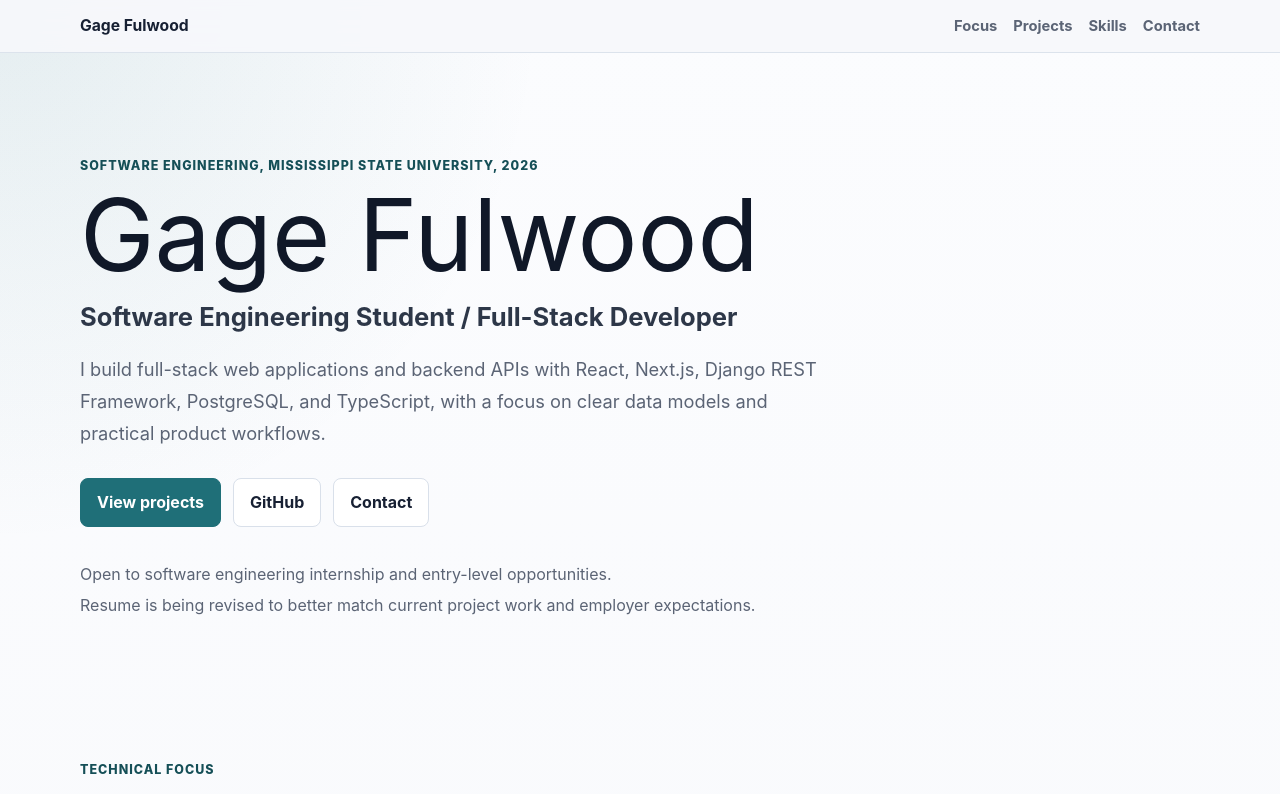
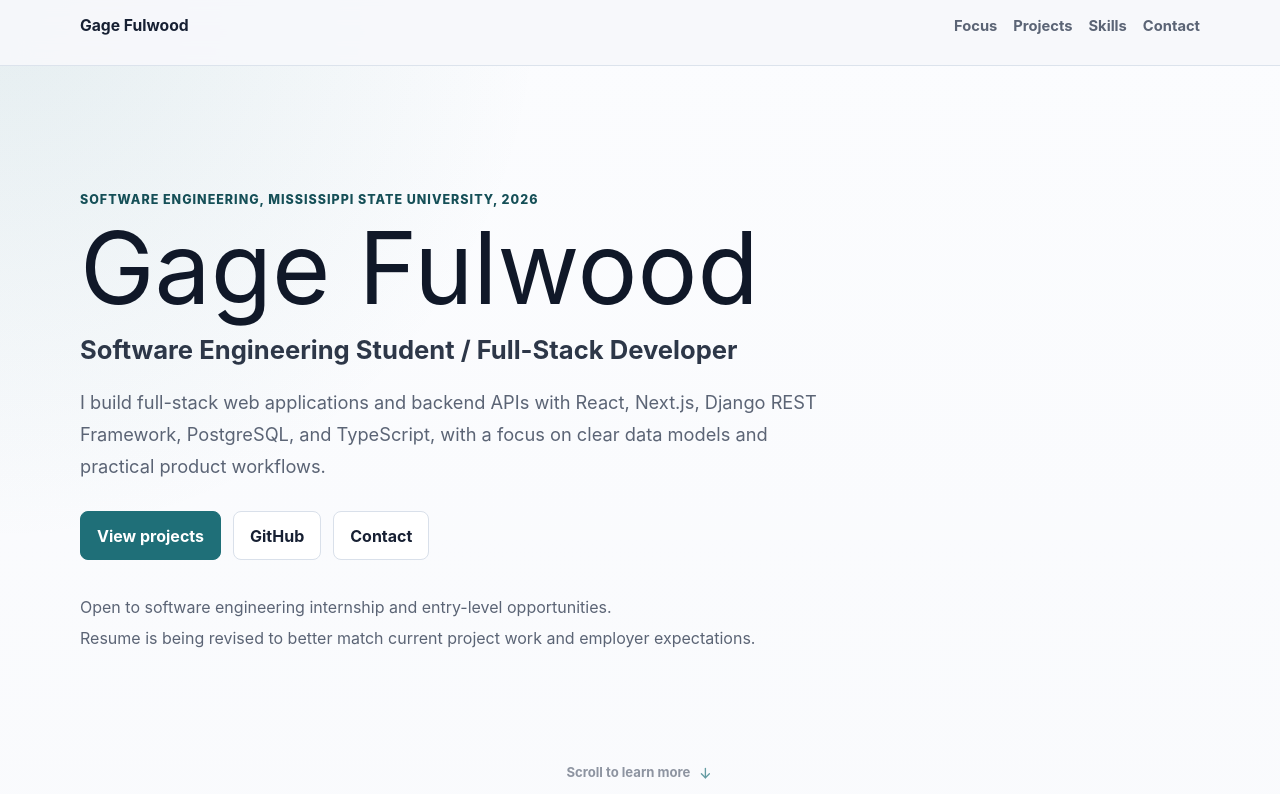
Before and after one commit to gagefulwood/portfolio-website, a Next.js app in the folder gagefulwood.com/: page / in a window 1280 px wide. Shown: the top 794 px of the page. Built offline with nearby package versions, Linux system fonts and the light colour scheme.

Commit message:
hero landing expansion

```diff
--- a/gagefulwood.com/src/app/components/hero-section.tsx
+++ b/gagefulwood.com/src/app/components/hero-section.tsx
@@ -25,6 +25,14 @@ export default function HeroSection() {
           <p>{profile.resumeNote}</p>
         </div>
       </div>
+
+      <a className="hero-scroll-indicator" href="#focus" aria-label="Scroll to technical focus">
+        <span>Scroll to learn more</span>
+        <svg viewBox="0 0 24 24" aria-hidden="true">
+          <path d="M12 5v14" />
+          <path d="m6 13 6 6 6-6" />
+        </svg>
+      </a>
     </section>
   );
 }
--- a/gagefulwood.com/src/app/globals.css
+++ b/gagefulwood.com/src/app/globals.css
@@ -1,6 +1,7 @@
 @import "tailwindcss";
 
 :root {
+  --nav-height: 4.15rem;
   --background: #f7f8fb;
   --foreground: #172033;
   --muted: #5b6475;
@@ -26,6 +27,7 @@
 
 html {
   scroll-behavior: smooth;
+  scroll-padding-top: var(--nav-height);
 }
 
 body {
@@ -37,6 +39,10 @@ body {
   font-family:
     Inter, ui-sans-serif, system-ui, -apple-system, BlinkMacSystemFont, "Segoe UI",
     sans-serif;
+}
+
+.page-shell {
+  min-height: 100svh;
 }
 
 a {
@@ -57,6 +63,7 @@ textarea {
   border-bottom: 1px solid rgba(217, 224, 234, 0.88);
   background: rgba(247, 248, 251, 0.92);
   backdrop-filter: blur(14px);
+  min-height: var(--nav-height);
 }
 
 .nav-inner {
@@ -90,7 +97,13 @@ textarea {
 }
 
 .hero-section {
-  padding: 6.5rem 1rem 4.5rem;
+  position: relative;
+  display: flex;
+  align-items: center;
+  min-height: calc(100svh - var(--nav-height) + 2px);
+  padding: 3.5rem 1rem 5.25rem;
+  scroll-snap-align: start;
+  scroll-margin-top: var(--nav-height);
 }
 
 .hero-inner {
@@ -200,8 +213,48 @@ textarea {
   margin: 0;
 }
 
+.hero-scroll-indicator {
+  position: absolute;
+  bottom: 1.35rem;
+  left: 50%;
+  display: inline-flex;
+  align-items: center;
+  gap: 0.45rem;
+  transform: translateX(-50%);
+  color: var(--muted);
+  font-size: 0.82rem;
+  font-weight: 750;
+  opacity: 0.74;
+  animation: scrollHint 2.4s ease-in-out infinite;
+}
+
+.hero-scroll-indicator svg {
+  width: 1rem;
+  height: 1rem;
+  fill: none;
+  stroke: var(--accent);
+  stroke-linecap: round;
+  stroke-linejoin: round;
+  stroke-width: 2;
+}
+
+@keyframes scrollHint {
+  0%,
+  100% {
+    opacity: 0.48;
+    transform: translate(-50%, 0);
+  }
+
+  50% {
+    opacity: 1;
+    transform: translate(-50%, 0.35rem);
+  }
+}
+
 .section-shell {
   padding: 4.5rem 1rem;
+  scroll-snap-align: start;
+  scroll-margin-top: var(--nav-height);
 }
 
 .section-inner {
@@ -1346,6 +1399,10 @@ textarea {
 }
 
 @media (max-width: 640px) {
+  :root {
+    --nav-height: 6.45rem;
+  }
+
   .nav-inner {
     align-items: flex-start;
     flex-direction: column;
@@ -1361,7 +1418,11 @@ textarea {
   }
 
   .hero-section {
-    padding-top: 4.25rem;
+    padding: 1.25rem 1rem 2.25rem;
+  }
+
+  .hero-scroll-indicator {
+    bottom: 0.9rem;
   }
 
   .section-shell {
@@ -1448,3 +1509,19 @@ textarea {
     width: 100%;
   }
 }
+
+@media (min-width: 900px) {
+  .page-shell {
+    scroll-snap-type: y proximity;
+  }
+}
+
+@media (prefers-reduced-motion: reduce) {
+  html {
+    scroll-behavior: auto;
+  }
+
+  .hero-scroll-indicator {
+    animation: none;
+  }
+}
--- a/gagefulwood.com/src/app/page.tsx
+++ b/gagefulwood.com/src/app/page.tsx
@@ -8,7 +8,7 @@ import SkillsSection from "./components/skills-section";
 
 export default function Home() {
   return (
-    <main>
+    <main className="page-shell">
       <Navbar />
       <HeroSection />
       <FocusSection />
```
